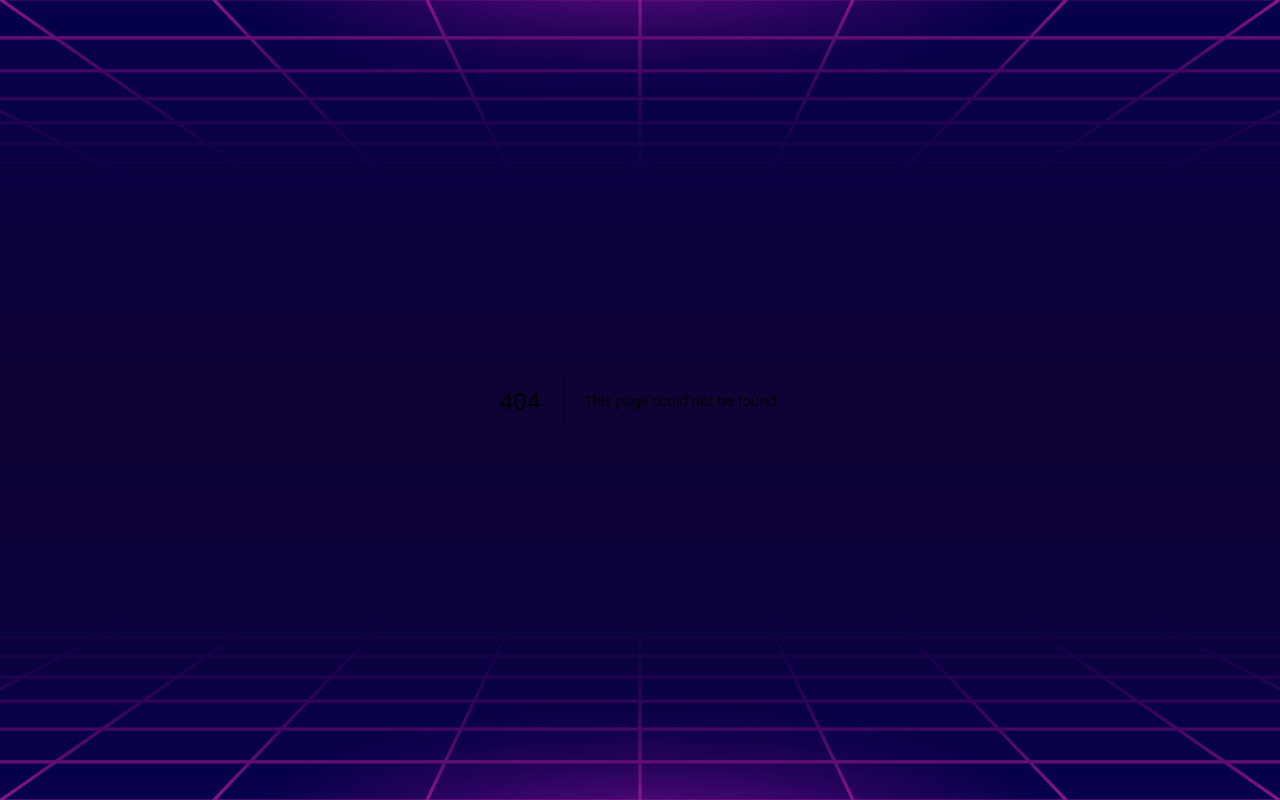
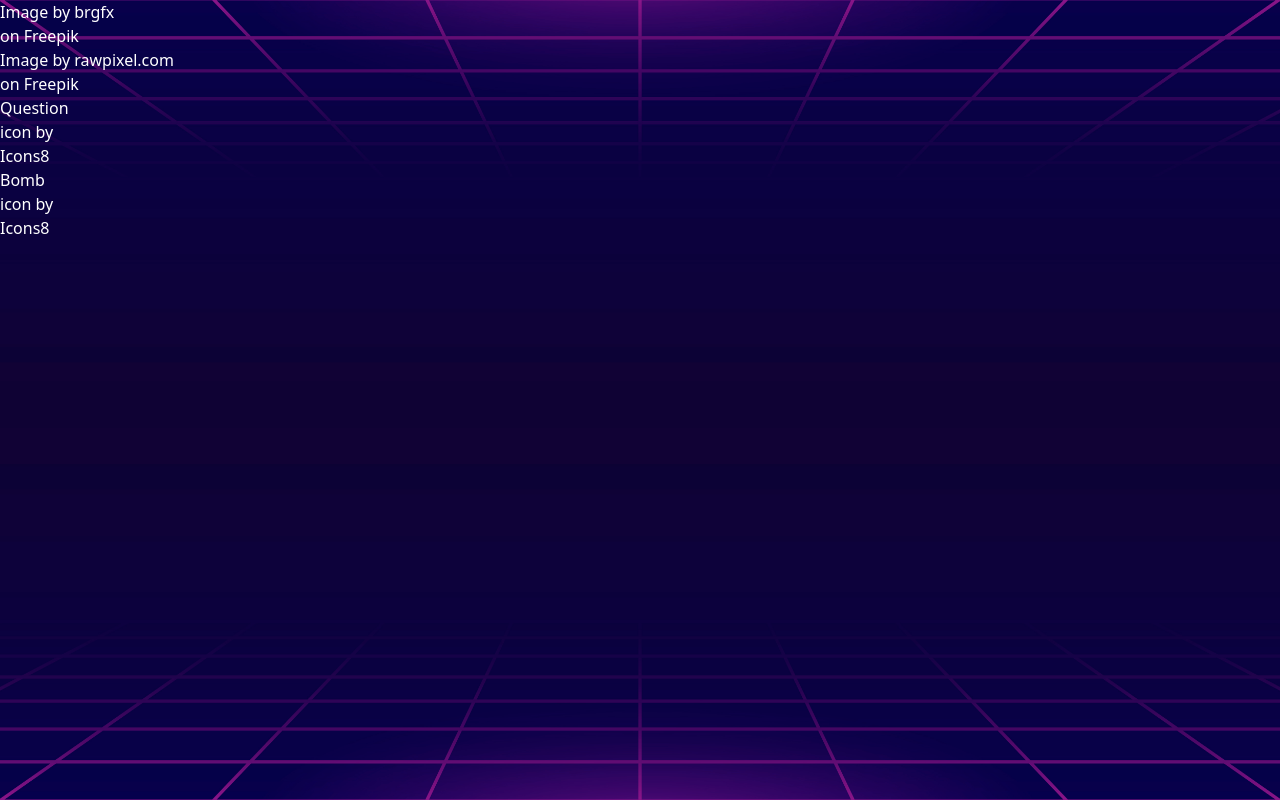
Before and after one commit to Adi12-lab/awas-bom, a Next.js app: page /credits in a window 1280 px wide. Before the commit this address had no page. Built offline with nearby package versions, Linux system fonts and the light colour scheme; a web font is replaced by a local one.

Commit message:
Git deploy 2

```diff
--- a/app/(root)/Menu.tsx
+++ b/app/(root)/Menu.tsx
@@ -1,5 +1,4 @@
 import Image from "next/image"
-import Logo from "@/public/image/logo-remove.png"
 import Link from "next/link"
 
 
@@ -7,7 +6,7 @@ export default function Menu() {
     return (
         <div className={`h-screen flex flex-col items-center justify-center`}>
             <div>
-                <Image src={Logo} alt="Logo" className="w-[500px] h-[300px]" />
+                <Image src="/image/logo-remove.png" width={500} height={300} alt="Logo" />
             </div>
             <ul className="flex flex-col items-center gap-y-6">
                 <li><Link href="/gameplay" className="button-77" >Play game</Link></li>
--- /dev/null
+++ b/app/credits/page.tsx
@@ -0,0 +1,14 @@
+export default function Home() {
+    return (
+        <div className="flex flex-col text-white">
+
+            <a href="https://www.freepik.com/free-vector/comic-speech-bubble-with-bada-boom-text_13577376.htm#page=7&query=bomb&position=16&from_view=search&track=sph">Image by brgfx</a> on Freepik
+
+            <a href="https://www.freepik.com/free-vector/neon-grid-background_4394259.htm#page=2&query=game%20background&position=25&from_view=search&track=ais">Image by rawpixel.com</a> on Freepik
+
+            <a target="_blank" href="https://icons8.com/icon/zxH5cgKHOYLO/help">Question</a> icon by <a target="_blank" href="https://icons8.com">Icons8</a>
+
+            <a target="_blank" href="https://icons8.com/icon/OTM3rFnrTNYe/bomb">Bomb</a> icon by <a target="_blank" href="https://icons8.com">Icons8</a>
+        </div>
+    )
+}
--- a/app/layout.tsx
+++ b/app/layout.tsx
@@ -6,8 +6,8 @@ const comic = Comic_Neue({ subsets: ['latin'], weight: ["300", "400", "700"], va
 const sigmar = Sigmar({subsets: ['latin'], weight: ["400"], variable: "--font-sigmar" })
 
 export const metadata: Metadata = {
-  title: 'Create Next App',
-  description: 'Generated by create next app',
+  title: 'Bada-boom',
+  description: 'Game sederhana',
 }
 
 export default function RootLayout({
```
Also changed, not shown: public/image/logo-remove.png (added), 1 other file (tests, documents, lock files or other folders).
